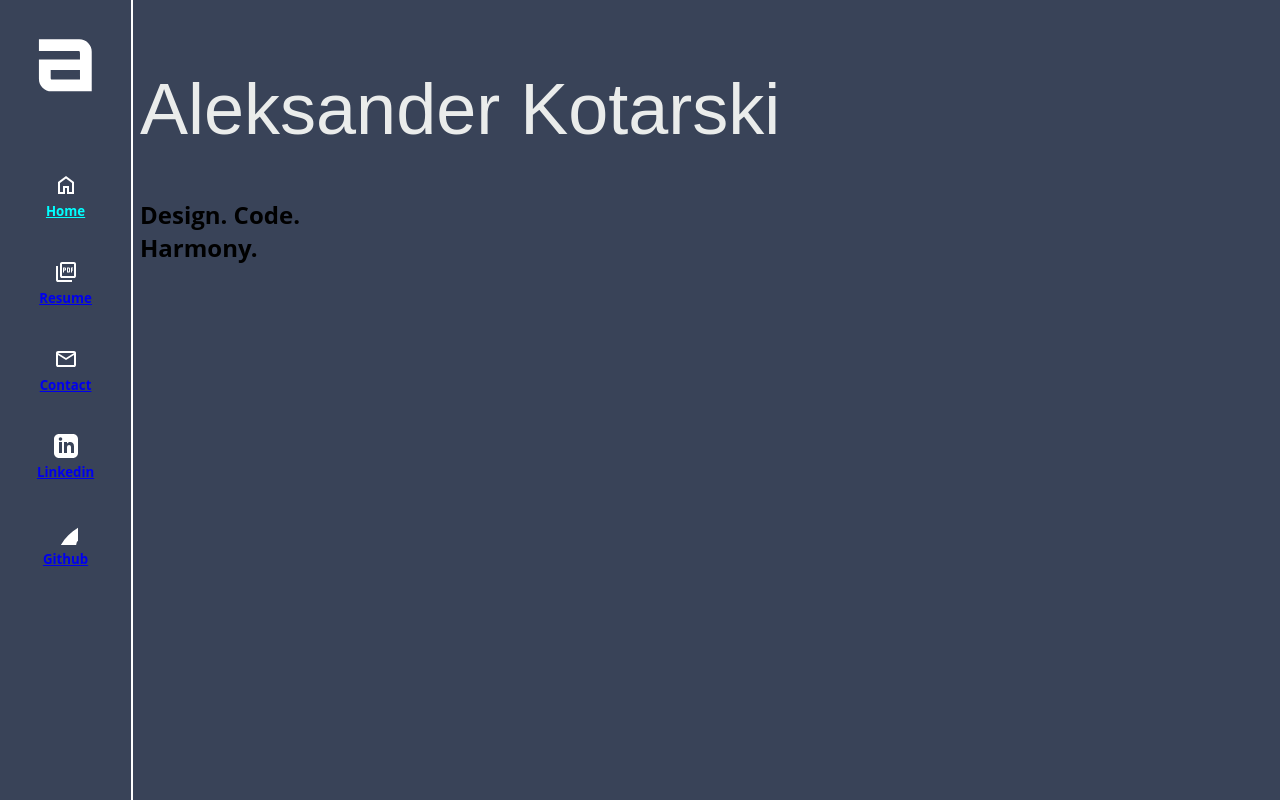
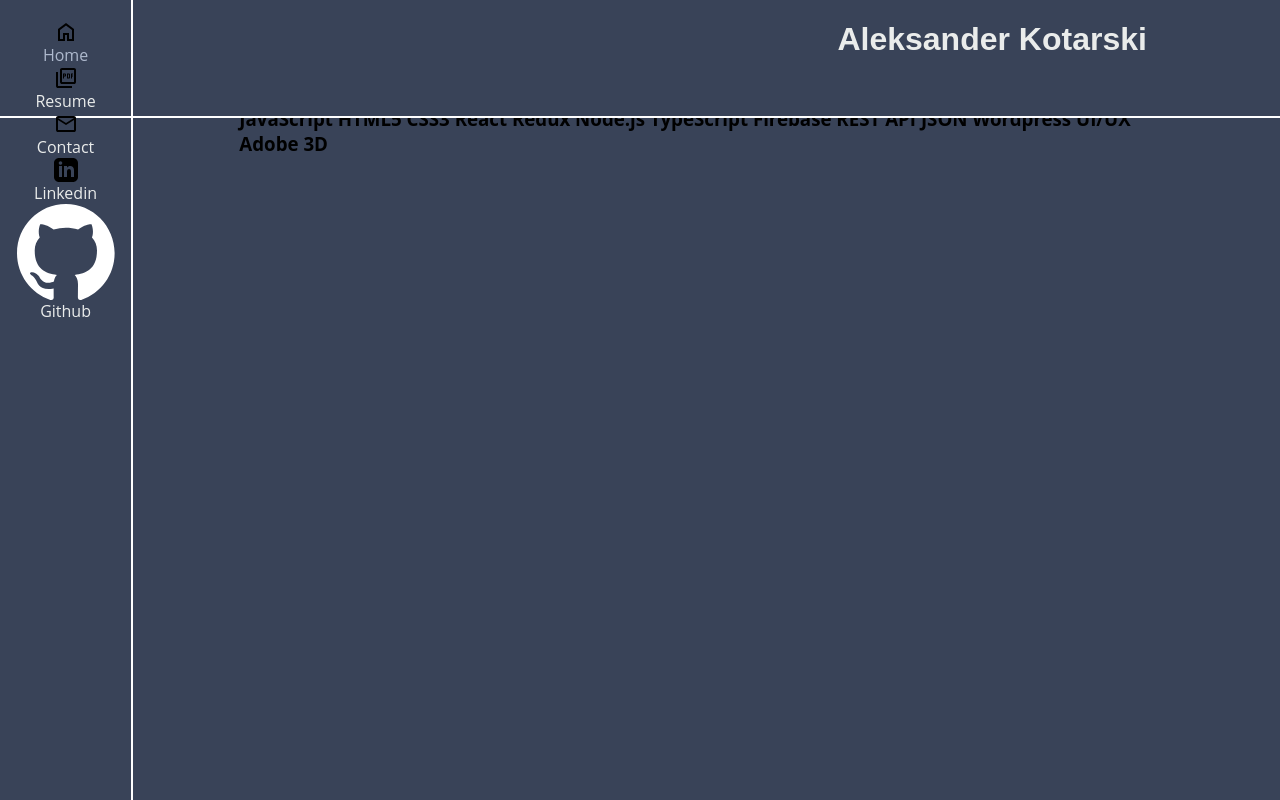
Before and after one commit to AleKotar/Portfolio, a React (Create React App) app: page / in a window 1280 px wide. Built offline with nearby package versions, Linux system fonts and the light colour scheme.

Commit message:
Sidebar changes

```diff
--- a/src/Components/Header/index.css
+++ b/src/Components/Header/index.css
@@ -0,0 +1,17 @@
+.header {
+  position: fixed;
+  top: 0;
+  height: 14.8%;
+  width: 100%;
+  border-bottom: 2px solid white;
+  background-color: #394358;
+  padding: 0 10.4%;
+  box-sizing: border-box;
+}
+.header-text h1 {
+  display: flex;
+  justify-content: flex-end;
+  align-items: center;
+  font-family: 'Raleway', sans-serif;
+  color: #eaeceb;
+}
--- a/src/Components/Header/index.js
+++ b/src/Components/Header/index.js
@@ -1,14 +1,11 @@
 import './index.css'
-import { NavLink } from 'react-router-dom'
 
 const Header = () => {
   return (
     <div className="header">
-      <NavLink exact to="/">
-        <div className="header-text">
-          <h1>Aleksander Kotarski</h1>
-        </div>
-      </NavLink>
+      <div className="header-text">
+        <h1>Aleksander Kotarski</h1>
+      </div>
     </div>
   )
 }
--- a/src/Components/Home/index.css
+++ b/src/Components/Home/index.css
@@ -1,8 +1,4 @@
-.text {
-  position: absolute;
-  margin-left: 200px;
-  color: black;
+.container .home-page {
+  margin: 14.8% 10.4% 10.4% 10.4%;
+  display: flex;
 }
-.home-page {
-  z-index: 1;
-}
--- a/src/Components/Home/index.js
+++ b/src/Components/Home/index.js
@@ -5,12 +5,17 @@ const Home = () => {
   return (
     <div className="container home-page">
       <div className="text">
-        <h1>Aleksander Kotarski</h1>
         <h2>
           Design. Code.
           <br />
-          Harmony.
+          Combine.
         </h2>
+        <div className="tech-stack">
+          <h3>
+            JavaScript HTML5 CSS3 React Redux Node.js TypeScript Firebase REST
+            API JSON Wordpress UI/UX Adobe 3D
+          </h3>
+        </div>
         <div className="personal-photo">
           <myPhoto />
         </div>
--- a/src/Components/Layout/index.css
+++ b/src/Components/Layout/index.css
@@ -1,12 +1,14 @@
 .page {
-  margin-left: 120px;
-  padding: 20px;
+  margin-left: 10.4%;
+  margin-right: 10.4%;
+  padding-left: 8.3%;
   box-sizing: border-box;
 }
 
 .page h1 {
   font-family: 'Raleway', sans-serif;
   font-weight: 500;
-  font-size: 72px;
   color: #eaeceb;
+  display: flex-end;
+  align-items: center;
 }
--- a/src/Components/Layout/index.js
+++ b/src/Components/Layout/index.js
@@ -2,10 +2,12 @@ import './index.css'
 import Sidebar from '../Sidebar'
 import { Outlet } from 'react-router-dom'
 import Home from '../Home'
+import Header from '../Header'
 
 const Layout = () => {
   return (
     <div className="app">
+      <Header />
       <Sidebar />
 
       <div className="page">
--- a/src/Components/Sidebar/index.css
+++ b/src/Components/Sidebar/index.css
@@ -13,29 +13,21 @@
   color: #394358;
 }
 
-.logo {
-  max-width: 60%;
-  display: flex;
-  margin: 20% 0 20% 20%;
+.nav-link {
+  text-decoration: none; /* Remove underline */
+  color: #eaeceb; /* Set your desired text color */
 }
 
-nav {
+/* Apply the nav-link class to NavLink components */
+.nav-bar nav a {
+  display: flex;
+  flex-direction: column;
+  align-items: center;
   text-align: center;
-  height: 160px;
-  margin-top: 80px;
-  width: 100%;
-}
-nav h5 {
-  margin-top: 0;
-  margin-bottom: 40px;
+  text-decoration: none;
+  color: #eaeceb; /* Set your desired text color */
 }
 
-.nav-bar nav svg {
-  /* Your shared styles for all icons */
-  width: 24px;
-  height: 24px;
-  fill: #ffffff; /* Example color */
+.nav-bar nav a.active {
+  color: #aeb9cd;
 }
-a.active {
-  color: aqua;
-}
--- a/src/Components/Sidebar/index.js
+++ b/src/Components/Sidebar/index.js
@@ -1,6 +1,5 @@
 import './index.css'
 import { NavLink, Link } from 'react-router-dom'
-import { ReactComponent as Logo } from '../Assets/Logo.svg'
 import { ReactComponent as CV } from '../Assets/CV.svg'
 import { ReactComponent as Contact } from '../Assets/Contact.svg'
 import { ReactComponent as Linkedin } from '../Assets/LinkedIN.svg'
@@ -10,31 +9,26 @@ import { ReactComponent as Github } from '../Assets/github-mark-white.svg'
 const Sidebar = () => {
   return (
     <div className="nav-bar">
-      <Link>
-        <div className="logo">
-          <Logo alt="Logo" />
-        </div>
-      </Link>
       <nav>
-        <NavLink exact to="/" className="nav-home">
+        <NavLink exact to="/" className="nav-home nav-link">
           <Home alt="home icon" />
-          <h5>Home</h5>
+          <span>Home</span>
         </NavLink>
-        <NavLink exact to="/Resume" className="nav-cv">
+        <NavLink exact to="/Resume" className="nav-cv nav-link">
           <CV alt="CV icon" />
-          <h5>Resume</h5>
+          <span>Resume</span>
         </NavLink>
-        <NavLink exact to="/Contact" className="nav-contact">
+        <NavLink exact to="/Contact" className="nav-contact nav-link">
           <Contact alt="Contact icon" />
-          <h5>Contact</h5>
+          <span>Contact</span>
         </NavLink>
-        <NavLink exact to="/Linkedin" className="nav-linkedin">
+        <NavLink exact to="/Linkedin" className="nav-linkedin nav-link">
           <Linkedin alt="Linkedin icon" />
-          <h5>Linkedin</h5>
+          <span>Linkedin</span>
         </NavLink>
-        <NavLink exact to="/Github" className="nav-github">
+        <NavLink exact to="/Github" className="nav-github nav-link">
           <Github alt="Github icon" />
-          <h5>Github</h5>
+          <span>Github</span>
         </NavLink>
       </nav>
     </div>
```
Also changed, not shown: src/Components/Sidebar Icons/index.js (added, +13 -0 lines), src/Components/Sidebar Icons/index.css (added).
